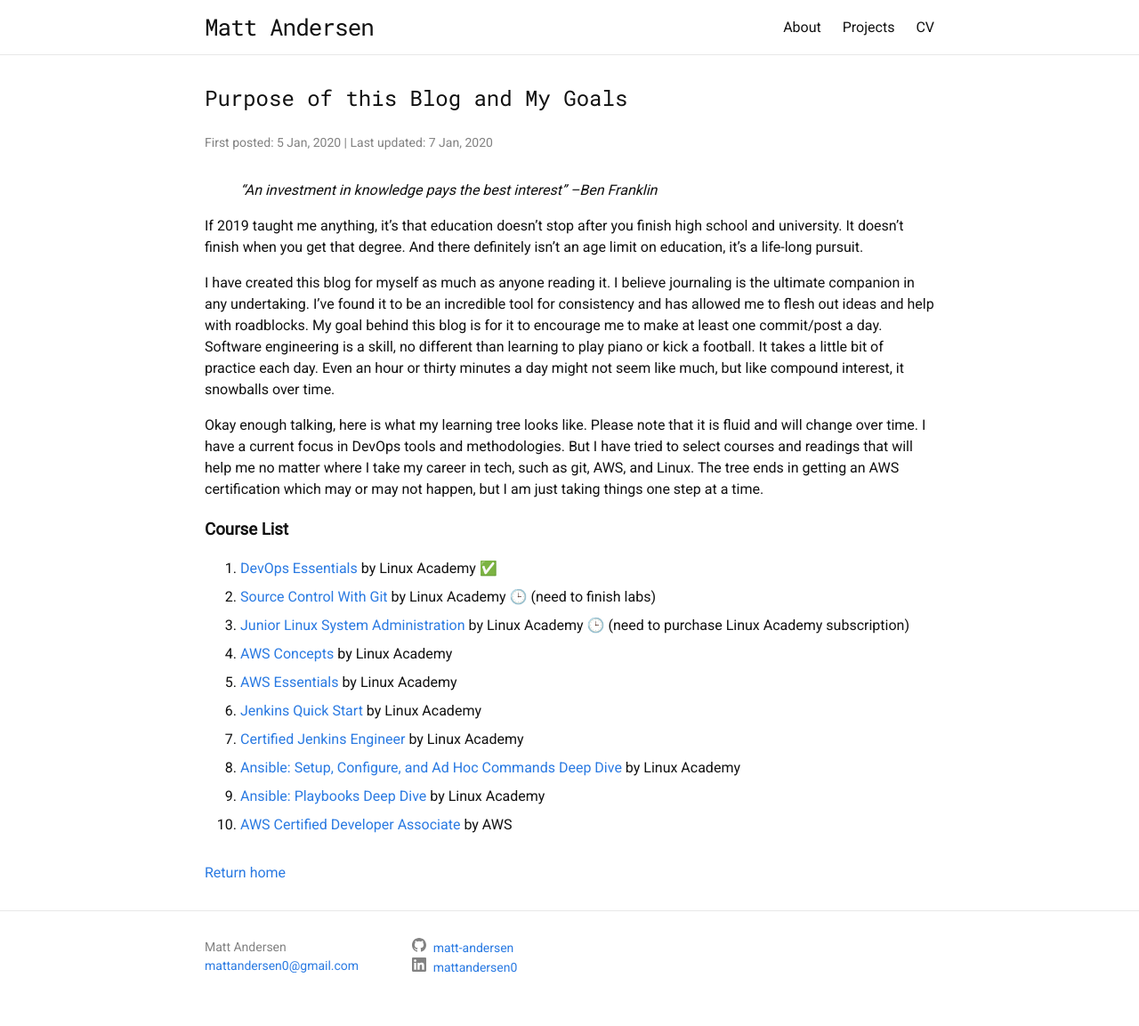
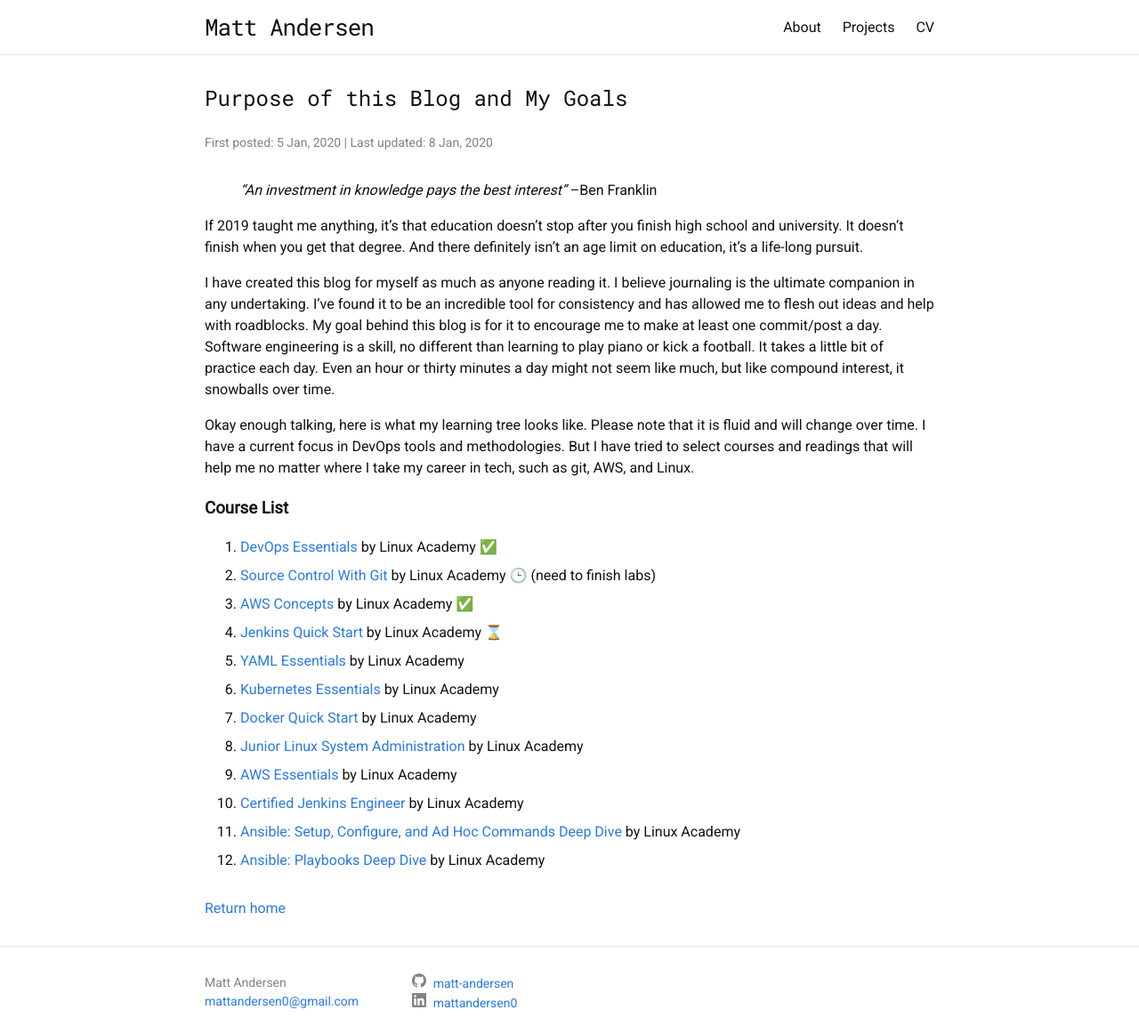
Before and after one commit to matt-andersen/mattandersen.dev, a Jekyll site: the page built from _posts/2020-01-05-purpose-of-this-blog/2020-01-05-purpose-of-this-blog.md, in a window 1280 px wide. Shown: the whole page at 89% size. Built offline with Jekyll 4.4.1, drawn with Linux system fonts in a browser that asks for light colours; before the commit the page ends 1113 px from its top, so only the background shows below that.

```diff
--- a/_posts/2020-01-05-purpose-of-this-blog/2020-01-05-purpose-of-this-blog.md
+++ b/_posts/2020-01-05-purpose-of-this-blog/2020-01-05-purpose-of-this-blog.md
@@ -2,36 +2,40 @@
 layout: post
 title: "Purpose of this Blog and My Goals"
 date: "2020-01-05"
-last_modified_at: "2020-01-07"
+last_modified_at: "2020-01-08"
 pin: true
 ---
 
-> _"An investment in knowledge pays the best interest" --Ben Franklin_
+> *"An investment in knowledge pays the best interest"* --Ben Franklin
 
 If 2019 taught me anything, it's that education doesn't stop after you finish high school and university. It doesn't finish when you get that degree. And there definitely isn't an age limit on education, it's a life-long pursuit.
 
 I have created this blog for myself as much as anyone reading it. I believe journaling is the ultimate companion in any undertaking. I've found it to be an incredible tool for consistency and has allowed me to flesh out ideas and help with roadblocks. My goal behind this blog is for it to encourage me to make at least one commit/post a day. Software engineering is a skill, no different than learning to play piano or kick a football. It takes a little bit of practice each day. Even an hour or thirty minutes a day might not seem like much, but like compound interest, it snowballs over time.
 
-Okay enough talking, here is what my learning tree looks like. Please note that it is fluid and will change over time. I have a current focus in DevOps tools and methodologies. But I have tried to select courses and readings that will help me no matter where I take my career in tech, such as git, AWS, and Linux. The tree ends in getting an AWS certification which may or may not happen, but I am just taking things one step at a time.
+Okay enough talking, here is what my learning tree looks like. Please note that it is fluid and will change over time. I have a current focus in DevOps tools and methodologies. But I have tried to select courses and readings that will help me no matter where I take my career in tech, such as git, AWS, and Linux.
 
 ### Course List
 
-1. [DevOps Essentials](https://linuxacademy.com/course/devops-essentials-2018/) by Linux Academy ✅
+0. [DevOps Essentials](https://linuxacademy.com/course/devops-essentials-2018/) by Linux Academy ✅
 
-2. [Source Control With Git](https://linuxacademy.com/cp/modules/view/id/195?redirect_uri=https://app.linuxacademy.com/search?) by Linux Academy 🕒 (need to finish labs)
+0. [Source Control With Git](https://linuxacademy.com/cp/modules/view/id/195?redirect_uri=https://app.linuxacademy.com/search?) by Linux Academy 🕒 (need to finish labs)
 
-3. [Junior Linux System Administration](https://linuxacademy.com/learning-path/junior-linux-systems-administrator-entry-level/) by Linux Academy 🕒 (need to purchase Linux Academy subscription)
+0. [AWS Concepts](https://linuxacademy.com/course/aws-concepts/) by Linux Academy ✅
 
-4. [AWS Concepts](https://linuxacademy.com/course/aws-concepts/) by Linux Academy
+0. [Jenkins Quick Start](https://linuxacademy.com/course/jenkins-quick-start/) by Linux Academy ⌛
 
-5. [AWS Essentials](https://linuxacademy.com/course/aws-essentials-new/) by Linux Academy
+0. [YAML Essentials](https://linuxacademy.com/cp/modules/view/id/276) by Linux Academy
 
-6. [Jenkins Quick Start](https://linuxacademy.com/course/jenkins-quick-start/) by Linux Academy
+0. [Kubernetes Essentials](https://linuxacademy.com/cp/modules/view/id/281) by Linux Academy
 
-7. [Certified Jenkins Engineer](https://linuxacademy.com/course/certified-jenkins-engineer-2018/) by Linux Academy
+0. [Docker Quick Start](https://linuxacademy.com/cp/modules/view/id/284) by Linux Academy
 
-8. [Ansible: Setup, Configure, and Ad Hoc Commands Deep Dive](https://linuxacademy.com/course/ansibe-setup-configure-ad-hoc-commands/) by Linux Academy
+0. [Junior Linux System Administration](https://linuxacademy.com/learning-path/junior-linux-systems-administrator-entry-level/) by Linux Academy
 
-9. [Ansible: Playbooks Deep Dive](https://linuxacademy.com/course/ansible-playbooks-deep-dive/) by Linux Academy
+0. [AWS Essentials](https://linuxacademy.com/course/aws-essentials-new/) by Linux Academy
 
-10. [AWS Certified Developer Associate](https://aws.amazon.com/certification/certified-developer-associate/) by AWS
+0. [Certified Jenkins Engineer](https://linuxacademy.com/course/certified-jenkins-engineer-2018/) by Linux Academy
+
+0. [Ansible: Setup, Configure, and Ad Hoc Commands Deep Dive](https://linuxacademy.com/course/ansibe-setup-configure-ad-hoc-commands/) by Linux Academy
+
+0. [Ansible: Playbooks Deep Dive](https://linuxacademy.com/course/ansible-playbooks-deep-dive/) by Linux Academy
--- a/about.html
+++ b/about.html
@@ -4,7 +4,7 @@
 permalink: /about/
 ---
 
-<div class="index-content">
+<div>
   <h1 class="heading-text">Hi, I'm Matt 👋</h1>
   <p>I’m a junior software engineer with a keen interest in learning and utilising an array of technologies to solve problems.</p>
 
--- a/index.html
+++ b/index.html
@@ -3,7 +3,7 @@
 title: Matt Andersen
 ---
 
-<div class="index-content">
+<div>
   <h1 class="heading-text">Posts</h1>
 
   <ul class="post-list">
--- a/projects.html
+++ b/projects.html
@@ -3,4 +3,4 @@
 title: Projects
 permalink: /projects/
 ---
-Work in progress 🚧
+<Work in progress 🚧>
```
Also changed, not shown: _posts/2020-01-08-TBD/2020-01-08-TBD.md (+5 -3 lines).
